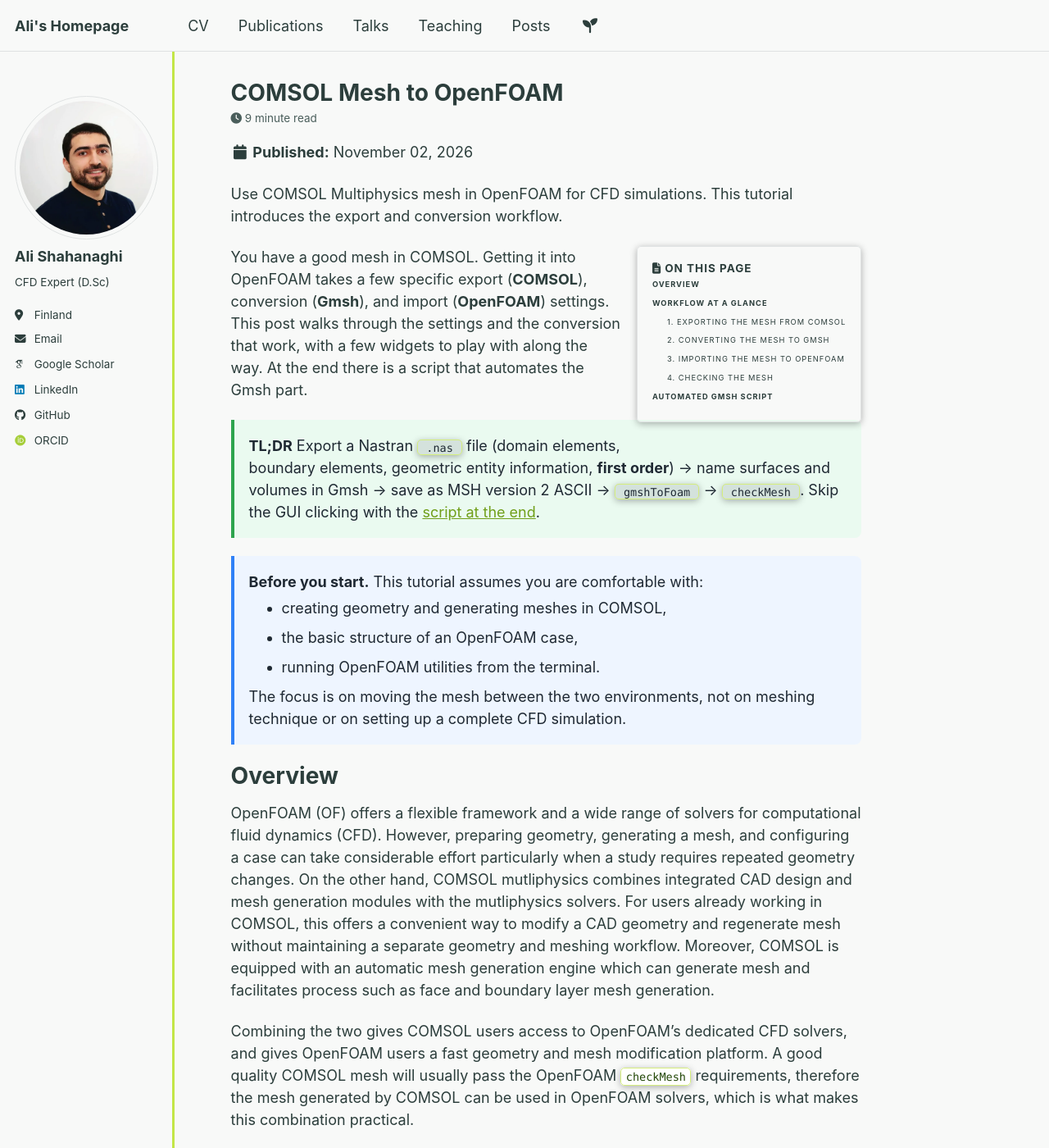
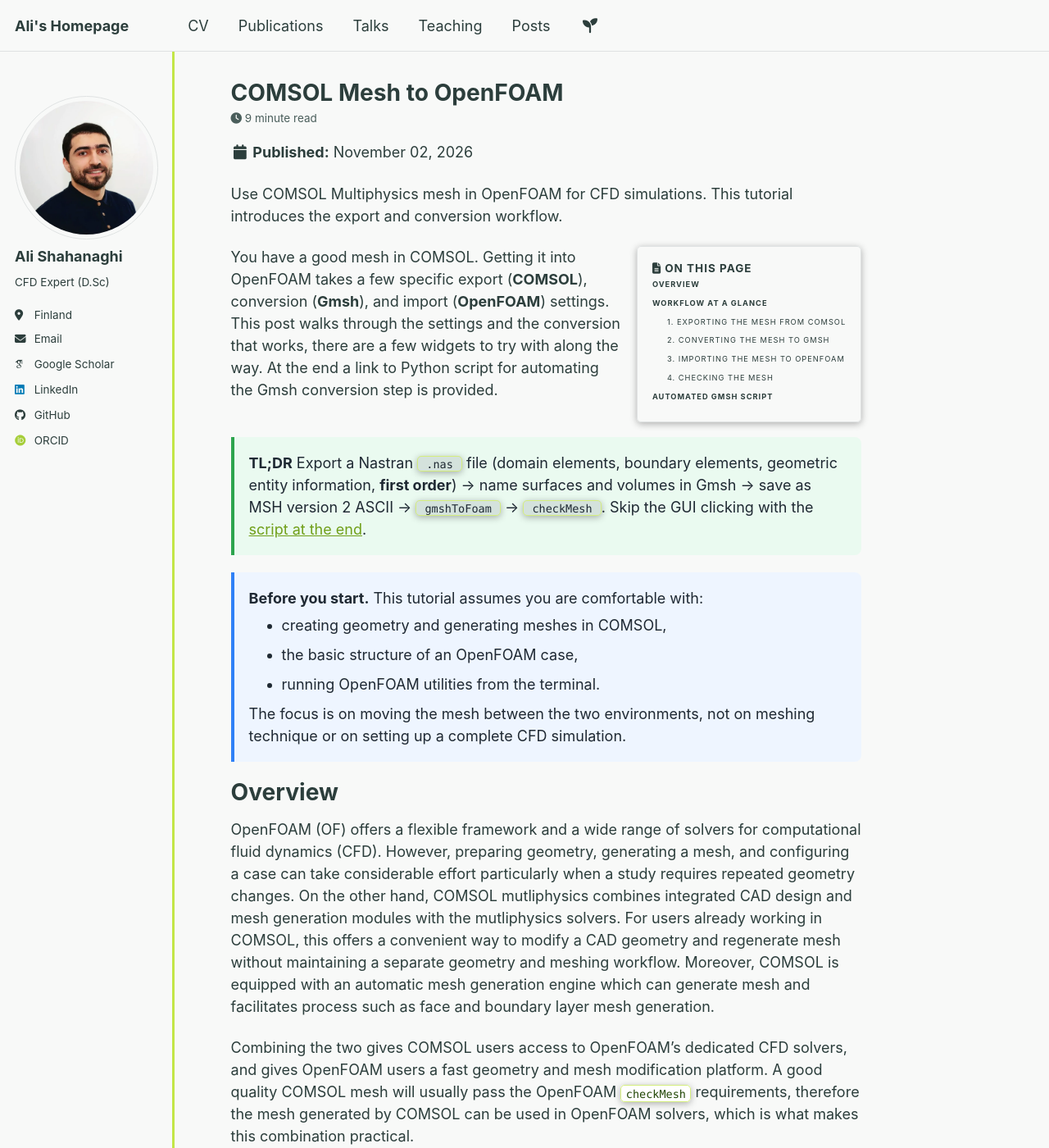
Before and after one commit to Ali-Shaha/Ali-Shaha.github.io, a Jekyll site: the page built from _posts/2026-11-2-comsol-mesh-to-foam.md, in a window 1280 px wide and 1400 px high. Shown: the whole window at 82% size. Built offline with Jekyll 4.4.1, drawn with Linux system fonts in a browser that asks for light colours; some web fonts are replaced; a script bundle is joined from its source files by our own code; library files that are not in the unit come from our copies.

Commit message:
post1 REV1++

```diff
--- a/_posts/2026-11-2-comsol-mesh-to-foam.md
+++ b/_posts/2026-11-2-comsol-mesh-to-foam.md
@@ -90,11 +90,17 @@
 details.cmf-faq summary{cursor:pointer;padding:.6rem .9rem;font-weight:600;color:#1f2933}
 details.cmf-faq div{padding:0 .9rem .7rem;color:#1f2933}
 details.cmf-faq code{background:rgba(110,118,129,.18);color:inherit;padding:.05em .35em;border-radius:5px}
+
+/* Start the callouts below the TOC */
+.page__content > .cmf-callout {
+  clear: both;
+}
+
 </style>
 
 {% include toc %}
 
-You have a good mesh in COMSOL. Getting it into OpenFOAM takes a few specific export (**COMSOL**), conversion (**Gmsh**), and import (**OpenFOAM**) settings. This post walks through the settings and the conversion that work, with a few widgets to play with along the way. At the end there is a script that automates the Gmsh part.
+You have a good mesh in COMSOL. Getting it into OpenFOAM takes a few specific export (**COMSOL**), conversion (**Gmsh**), and import (**OpenFOAM**) settings. This post walks through the settings and the conversion that works, there are a few widgets to try with along the way. At the end a link to Python script for automating the Gmsh conversion step is provided.
 
 
 <div class="cmf-callout good">
--- a/_sass/theme/_electiclimes_light.scss
+++ b/_sass/theme/_electiclimes_light.scss
@@ -134,3 +134,11 @@
     border-left: none;
   }
 }
+
+
+  .toc__menu a:hover,
+  .toc__menu a.active,
+  .toc__menu li.active > a {
+    background-color: #0214032e !important;
+    color: #{$primary-color} !important;
+  }
```
